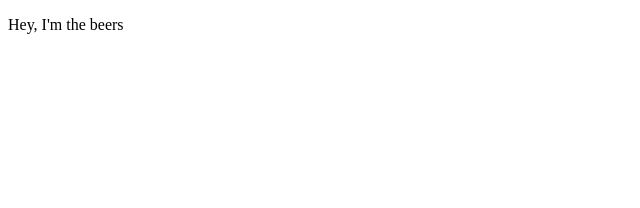
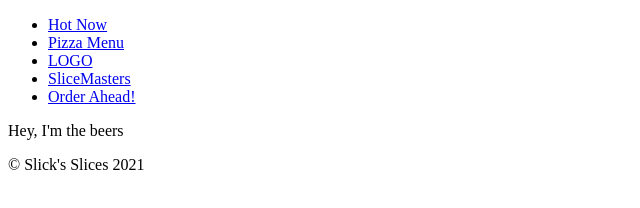
Before and after one commit to Dhadhazi/slickspizza, a Gatsby site in the folder gatsby/: page /beers in a window 1280 px wide. Shown: the whole page, without its empty margins (0-640 px from the left). Built offline with nearby package versions, Linux system fonts and the light colour scheme; Gatsby itself is replaced by a stand-in of ours.

Commit message:
Layout files added

```diff
--- /dev/null
+++ b/gatsby/gatsby-browser.js
@@ -0,0 +1,6 @@
+import React from 'react';
+import Layout from './src/components/Layout';
+
+export function wrapPageElement({ element, props }) {
+  return <Layout {...props}>{element}</Layout>;
+}
--- /dev/null
+++ b/gatsby/gatsby-ssr.js
@@ -0,0 +1,6 @@
+import React from 'react';
+import Layout from './src/components/Layout';
+
+export function wrapPageElement({ element, props }) {
+  return <Layout {...props}>{element}</Layout>;
+}
--- /dev/null
+++ b/gatsby/src/components/Footer.js
@@ -0,0 +1,9 @@
+import React from 'react';
+
+export default function Footer() {
+  return (
+    <footer>
+      <p>&copy; Slick's Slices {new Date().getFullYear()}</p>
+    </footer>
+  );
+}
--- /dev/null
+++ b/gatsby/src/components/Layout.js
@@ -0,0 +1,13 @@
+import React from 'react';
+import Footer from './Footer';
+import Nav from './Nav';
+
+export default function Layout({ children }) {
+  return (
+    <div>
+      <Nav />
+      {children}
+      <Footer />
+    </div>
+  );
+}
--- /dev/null
+++ b/gatsby/src/components/Nav.js
@@ -0,0 +1,26 @@
+import React from 'react';
+import { Link, navigate } from 'gatsby';
+
+export default function Nav() {
+  return (
+    <nav>
+      <ul>
+        <li>
+          <Link to="/">Hot Now</Link>
+        </li>
+        <li>
+          <Link to="/pizzas/">Pizza Menu</Link>
+        </li>
+        <li>
+          <Link to="/">LOGO</Link>
+        </li>
+        <li>
+          <Link to="/slicemasters">SliceMasters</Link>
+        </li>
+        <li>
+          <Link to="/order">Order Ahead!</Link>
+        </li>
+      </ul>
+    </nav>
+  );
+}
--- a/gatsby/src/pages/beers.js
+++ b/gatsby/src/pages/beers.js
@@ -2,8 +2,8 @@ import React from 'react';
 
 export default function BeersPage() {
   return (
-    <div>
+    <>
       <p>Hey, I'm the beers </p>
-    </div>
+    </>
   );
 }
--- a/gatsby/src/pages/index.js
+++ b/gatsby/src/pages/index.js
@@ -2,8 +2,8 @@ import React from 'react';
 
 export default function HomePage() {
   return (
-    <div>
+    <>
       <p>Hey, I'm the home </p>
-    </div>
+    </>
   );
 }
--- a/gatsby/src/pages/pizzas.js
+++ b/gatsby/src/pages/pizzas.js
@@ -2,8 +2,8 @@ import React from 'react';
 
 export default function PizzasPage() {
   return (
-    <div>
+    <>
       <p>Hey, I'm the pizzas page </p>
-    </div>
+    </>
   );
 }
--- a/gatsby/src/pages/slicemasters.js
+++ b/gatsby/src/pages/slicemasters.js
@@ -2,8 +2,8 @@ import React from 'react';
 
 export default function SlicemastersPage() {
   return (
-    <div>
+    <>
       <p>Hey, I'm the SlicemastersPage </p>
-    </div>
+    </>
   );
 }
```
